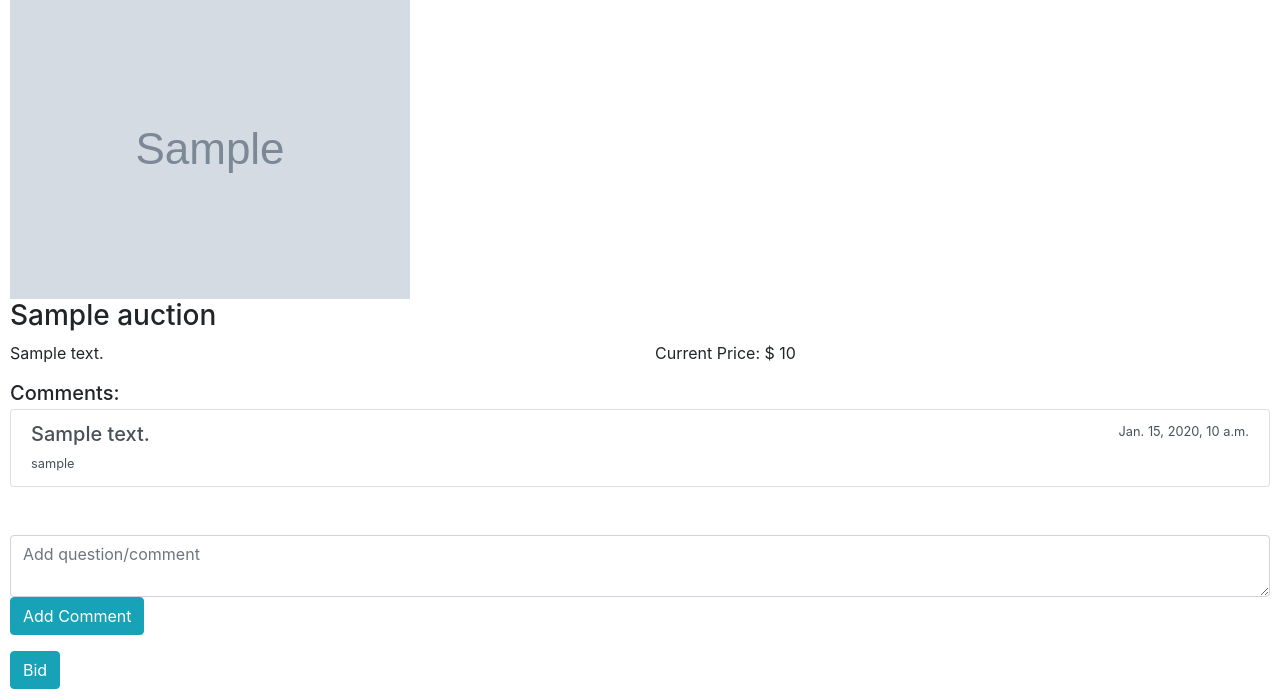
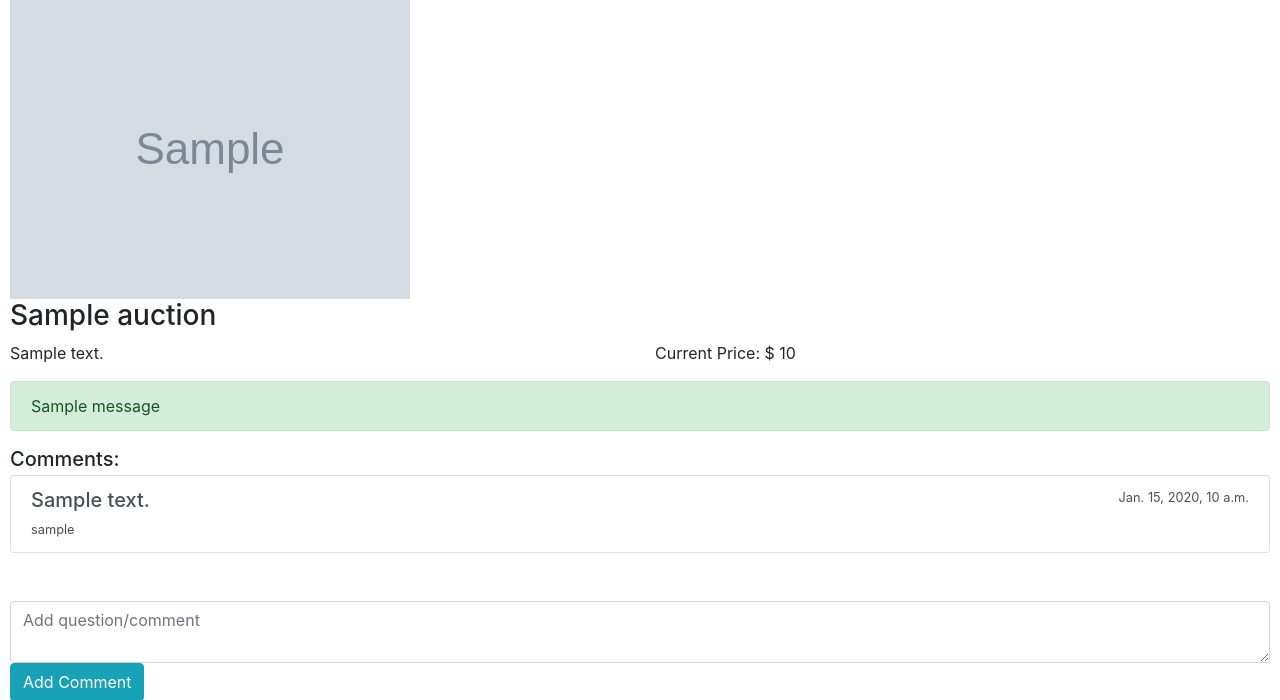
Before and after one commit to danieluxury88/cs50-Project2, a Django app: page /details/1 in a window 1280 px wide. Shown: the part 164-864 px from the top of the page. Run offline with Django 3.2, Linux system fonts and the light colour scheme; tables that the repository leaves empty hold one stand-in row (values such as "Sample post"); grey boxes marked "Sample" are stand-in pictures; one stand-in notice (Sample message) is shown; parts of the project's set-up code (start-up, migrations or seed data) failed here and were passed over; some libraries are stand-ins or nearby versions.

Commit message:
Do not allow empty messages

```diff
--- a/auctions/templates/auctions/details.html
+++ b/auctions/templates/auctions/details.html
@@ -14,6 +14,14 @@
         </div>
     </div>
 </div>
+
+{% if messages %}
+    {% for message in messages %}
+        <div class="alert alert-{{ message.tags }}">
+            {{ message }}
+        </div>
+    {% endfor %}
+{% endif %}
 
 <h5 class="mb-1">Comments:</h5>
 {% for comment in comments %}
--- a/auctions/views.py
+++ b/auctions/views.py
@@ -1,8 +1,10 @@
 from django.contrib.auth import authenticate, login, logout
+from django.contrib import messages
 from django.db import IntegrityError
 from django.http import HttpResponseRedirect
 from django.shortcuts import render
 from django.urls import reverse
+
 
 from .models import User, Category, Auction, Comment
 
@@ -104,7 +106,10 @@ def post_comment(request):
     comment = request.POST["comment"]
     auction_id = request.POST["auction_id"]
     auction = Auction.objects.get(pk=auction_id)
-    auction_comment = Comment(comment=comment, author=author, auction=auction)
-    auction_comment.save()
+    if not comment:
+        messages.warning(request, 'Not empty messages allowed')
+    else:
+        auction_comment = Comment(comment=comment, author=author, auction=auction)
+        auction_comment.save()
 
     return details(request, auction_id)
```
